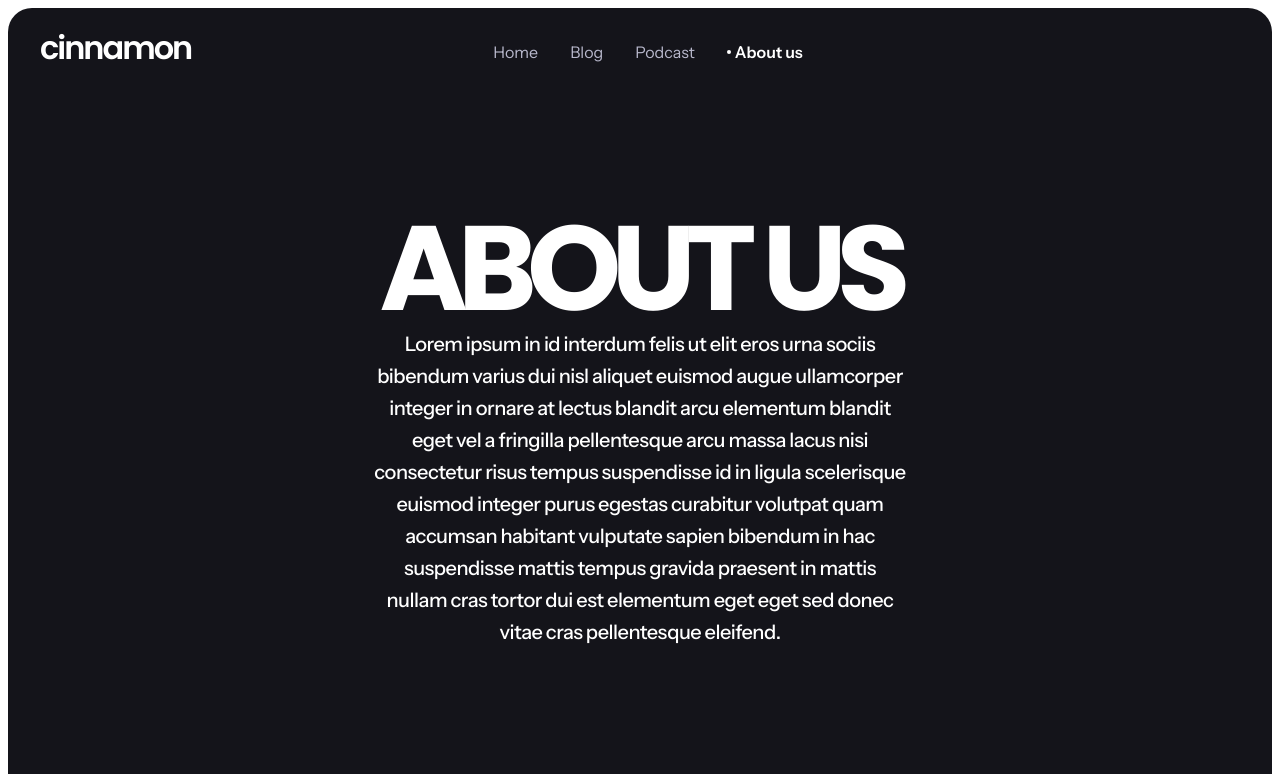
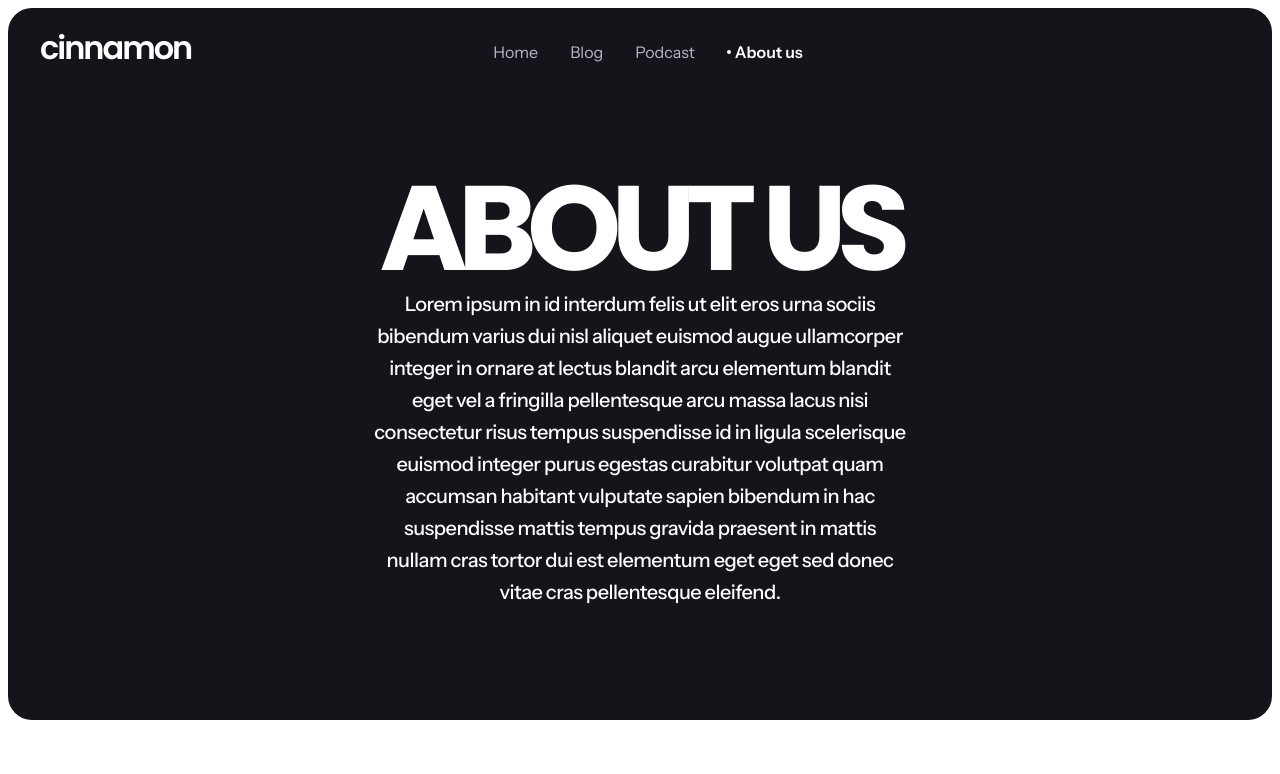
Before and after one commit to kingbary/cinnamon, a Next.js app: page /about-us in a window 1280 px wide. Shown: the top 774 px of the page. Built offline with nearby package versions, Linux system fonts and the light colour scheme.

Commit message:
feat: page header component

```diff
--- a/app/about-us/page.tsx
+++ b/app/about-us/page.tsx
@@ -1,12 +1,12 @@
 import AboutSection from '@/components/about-us/about-section'
 import ContactForm from '@/components/about-us/contact-form'
-import AboutUsHeader from '@/components/about-us/header'
+import PageHeader from '@/components/universal/page-header'
 import React from 'react'
 
 export default function AboutUsPage() {
     return (
         <>
-            <AboutUsHeader />
+            <PageHeader title='About us' subtext='Lorem ipsum in id interdum felis ut elit eros urna sociis bibendum varius dui nisl aliquet euismod augue ullamcorper integer in ornare at lectus blandit arcu elementum blandit eget vel a fringilla pellentesque arcu massa lacus nisi consectetur risus tempus suspendisse id in ligula scelerisque euismod integer purus egestas curabitur volutpat quam accumsan habitant vulputate sapien bibendum in hac suspendisse mattis tempus gravida praesent in mattis nullam cras tortor dui est elementum eget eget sed donec vitae cras pellentesque eleifend.' />
             <AboutSection />
             <ContactForm />
         </>
--- /dev/null
+++ b/components/universal/page-header.tsx
@@ -0,0 +1,20 @@
+import React from 'react'
+import Container from './container'
+
+export default function PageHeader({ title, subtext }: { title: string, subtext?: string }) {
+    return (
+        <header className={`relative pt-2 ${title ? title : 'h-screen'}`}>
+            <Container className='second-container bg-[#14141A] flex items-center pt-20 pb-[112px] h-full'>
+                <div className='pt-20 flex flex-col items-center justify-center'>
+                    <div className='flex flex-col w-full items-center gap-6'>
+                        <h2 className='text-center text-white text-[120px] font-bold leading-[120px] -tracking-[10px] uppercase font-poppins'>{title}</h2>
+                    </div>
+                    <div className='max-w-[532px] flex flex-col items-center justify-center'>
+                        <p className='text-white text-xl text-center font-medium leading-8 -tracking-[0.5px]'>{subtext}</p>
+
+                    </div>
+                </div>
+            </Container>
+        </header>
+    )
+}
```
